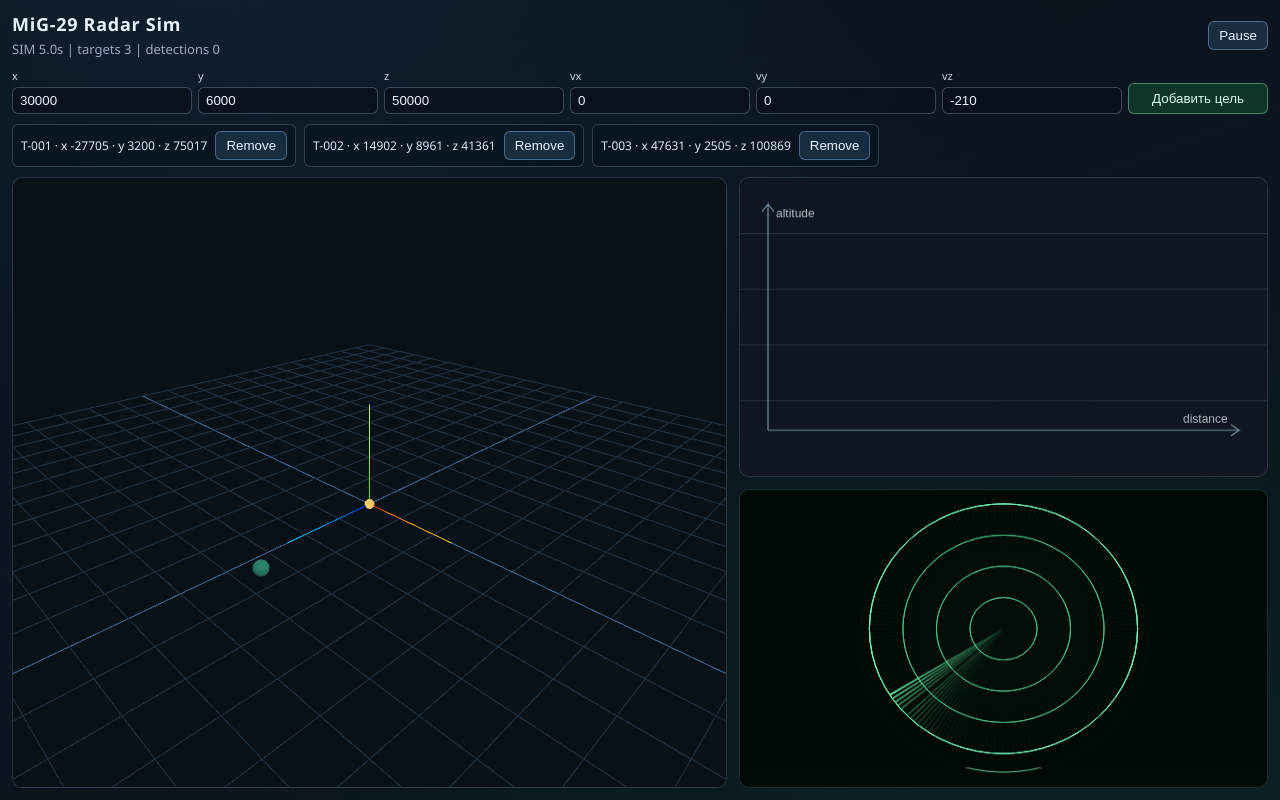
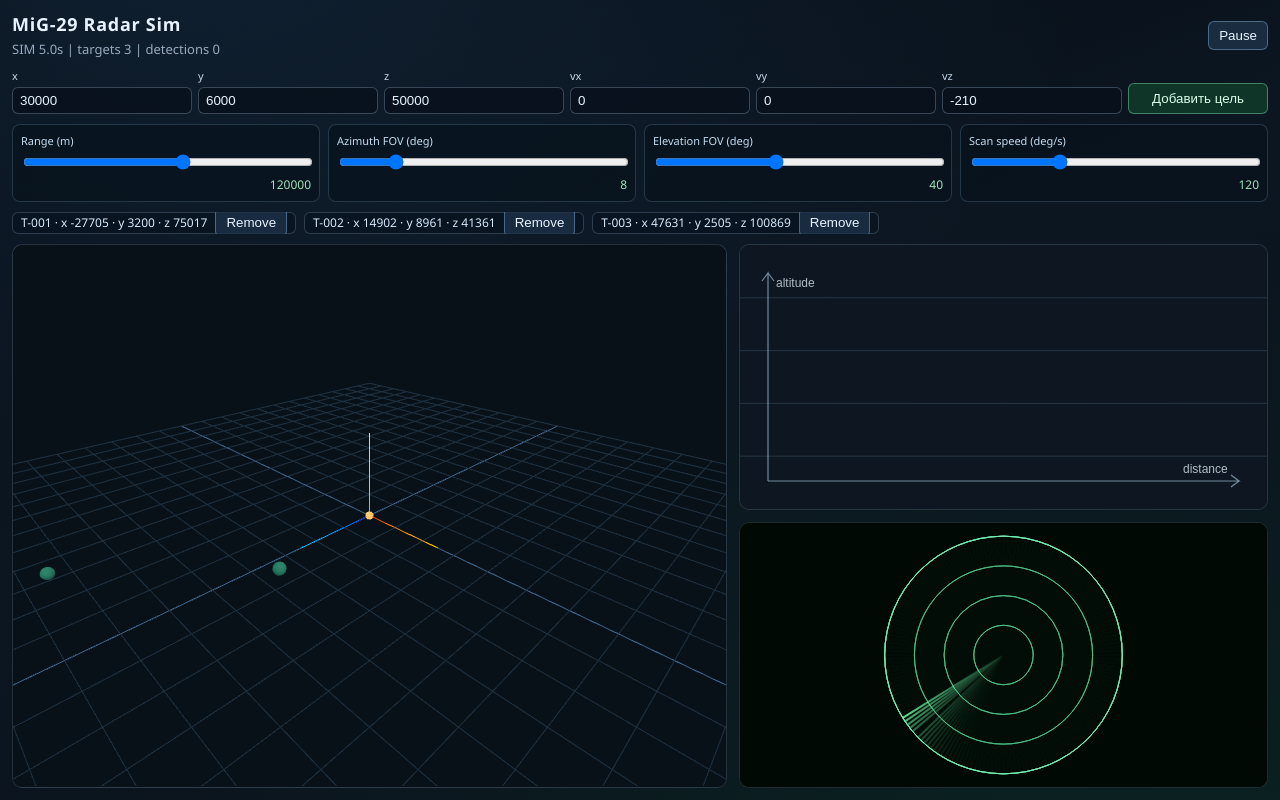
Before and after one commit to std-glimmer/radar-sim-vuejs, a Vue app: page / in a window 1280 px wide. Built offline with nearby package versions, Linux system fonts and the light colour scheme.

Commit message:
feat: add live radar parameter controls

```diff
--- a/src/App.vue
+++ b/src/App.vue
@@ -1,13 +1,14 @@
 <script setup lang="ts">
 import { storeToRefs } from 'pinia';
 import { onBeforeUnmount, onMounted } from 'vue';
+import RadarParamsControls from './components/controls/RadarParamsControls.vue';
 import TargetForm from './components/controls/TargetForm.vue';
 import SimulationLayout from './components/layout/SimulationLayout.vue';
 import RadarScopePanel from './components/panels/RadarScopePanel.vue';
 import Scene3DPanel from './components/panels/Scene3DPanel.vue';
 import SideProjectionPanel from './components/panels/SideProjectionPanel.vue';
 import { SimulationRuntime } from './core/simulationRuntime';
-import type { NewTargetInput } from './core/types';
+import type { NewTargetInput, RadarParams } from './core/types';
 import { useRadarStore } from './stores/radarStore';
 import { useSimStore } from './stores/simStore';
 import { useTargetsStore } from './stores/targetsStore';
@@ -63,6 +64,10 @@
   simStore.setRunning(!isRunning.value);
 }
 
+function updateRadarParams(nextParams: Partial<RadarParams>): void {
+  radarStore.updateParams(nextParams);
+}
+
 onMounted(() => {
   addTarget({
     position: { x: -28000, y: 3200, z: 76000 },
@@ -101,6 +106,7 @@
     </header>
 
     <TargetForm @submit="addTarget" />
+  <RadarParamsControls :params="params" @update="updateRadarParams" />
 
     <section class="targets-panel">
       <div v-for="target in targets" :key="target.id" class="target-item">
--- /dev/null
+++ b/src/components/controls/RadarParamsControls.vue
@@ -0,0 +1,118 @@
+<script setup lang="ts">
+import type { RadarParams } from '../../core/types';
+
+const props = defineProps<{
+  params: RadarParams;
+}>();
+
+const emit = defineEmits<{
+  update: [payload: Partial<RadarParams>];
+}>();
+
+function emitNumericUpdate<K extends keyof RadarParams>(key: K, raw: string): void {
+  const value = Number(raw);
+  if (!Number.isFinite(value)) {
+    return;
+  }
+
+  emit('update', { [key]: value } as Partial<RadarParams>);
+}
+</script>
+
+<template>
+  <section class="radar-params">
+    <div class="param-item">
+      <label for="max-range">Range (m)</label>
+      <input
+        id="max-range"
+        type="range"
+        min="20000"
+        max="200000"
+        step="1000"
+        :value="props.params.maxRangeMeters"
+        @input="emitNumericUpdate('maxRangeMeters', ($event.target as HTMLInputElement).value)"
+      />
+      <output>{{ props.params.maxRangeMeters.toFixed(0) }}</output>
+    </div>
+
+    <div class="param-item">
+      <label for="fov-az">Azimuth FOV (deg)</label>
+      <input
+        id="fov-az"
+        type="range"
+        min="1"
+        max="40"
+        step="1"
+        :value="props.params.fovDeg"
+        @input="emitNumericUpdate('fovDeg', ($event.target as HTMLInputElement).value)"
+      />
+      <output>{{ props.params.fovDeg.toFixed(0) }}</output>
+    </div>
+
+    <div class="param-item">
+      <label for="fov-el">Elevation FOV (deg)</label>
+      <input
+        id="fov-el"
+        type="range"
+        min="5"
+        max="90"
+        step="1"
+        :value="props.params.elevationFovDeg"
+        @input="emitNumericUpdate('elevationFovDeg', ($event.target as HTMLInputElement).value)"
+      />
+      <output>{{ props.params.elevationFovDeg.toFixed(0) }}</output>
+    </div>
+
+    <div class="param-item">
+      <label for="scan-speed">Scan speed (deg/s)</label>
+      <input
+        id="scan-speed"
+        type="range"
+        min="20"
+        max="360"
+        step="5"
+        :value="props.params.scanSpeedDegPerSec"
+        @input="emitNumericUpdate('scanSpeedDegPerSec', ($event.target as HTMLInputElement).value)"
+      />
+      <output>{{ props.params.scanSpeedDegPerSec.toFixed(0) }}</output>
+    </div>
+  </section>
+</template>
+
+<style scoped>
+.radar-params {
+  display: grid;
+  grid-template-columns: repeat(4, minmax(180px, 1fr));
+  gap: 8px;
+}
+
+.param-item {
+  border: 1px solid rgba(119, 163, 196, 0.25);
+  background: rgba(8, 19, 29, 0.72);
+  border-radius: 8px;
+  padding: 8px;
+  display: grid;
+  gap: 4px;
+}
+
+label {
+  color: #c6ddf2;
+  font-size: 11px;
+}
+
+input[type='range'] {
+  width: 100%;
+}
+
+output {
+  color: #9fe3b8;
+  font-size: 12px;
+  justify-self: end;
+}
+
+@media (max-width: 980px) {
+  .radar-params {
+    grid-template-columns: repeat(2, minmax(140px, 1fr));
+  }
+}
+</style>
--- a/src/stores/radarStore.ts
+++ b/src/stores/radarStore.ts
@@ -1,5 +1,6 @@
 import { defineStore } from 'pinia';
 import { ref } from 'vue';
+import { clamp } from '../core/math';
 import type { Detection, RadarParams } from '../core/types';
 
 const defaultRadarParams: RadarParams = {
@@ -16,9 +17,16 @@
   const simTimeSec = ref(0);
 
   function updateParams(nextParams: Partial<RadarParams>): void {
-    params.value = {
+    const merged: RadarParams = {
       ...params.value,
       ...nextParams,
+    };
+
+    params.value = {
+      maxRangeMeters: clamp(merged.maxRangeMeters, 20000, 200000),
+      fovDeg: clamp(merged.fovDeg, 1, 40),
+      elevationFovDeg: clamp(merged.elevationFovDeg, 5, 90),
+      scanSpeedDegPerSec: clamp(merged.scanSpeedDegPerSec, 20, 360),
     };
   }
 
```
